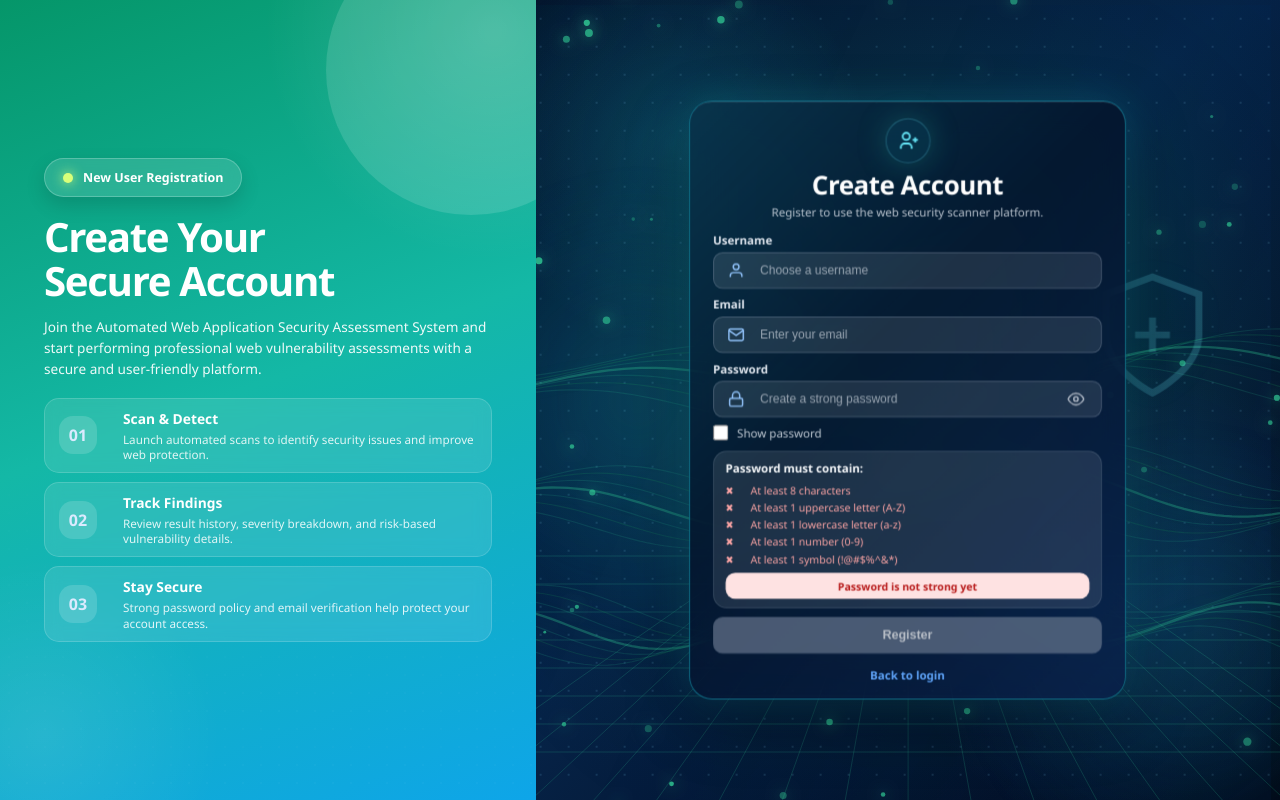
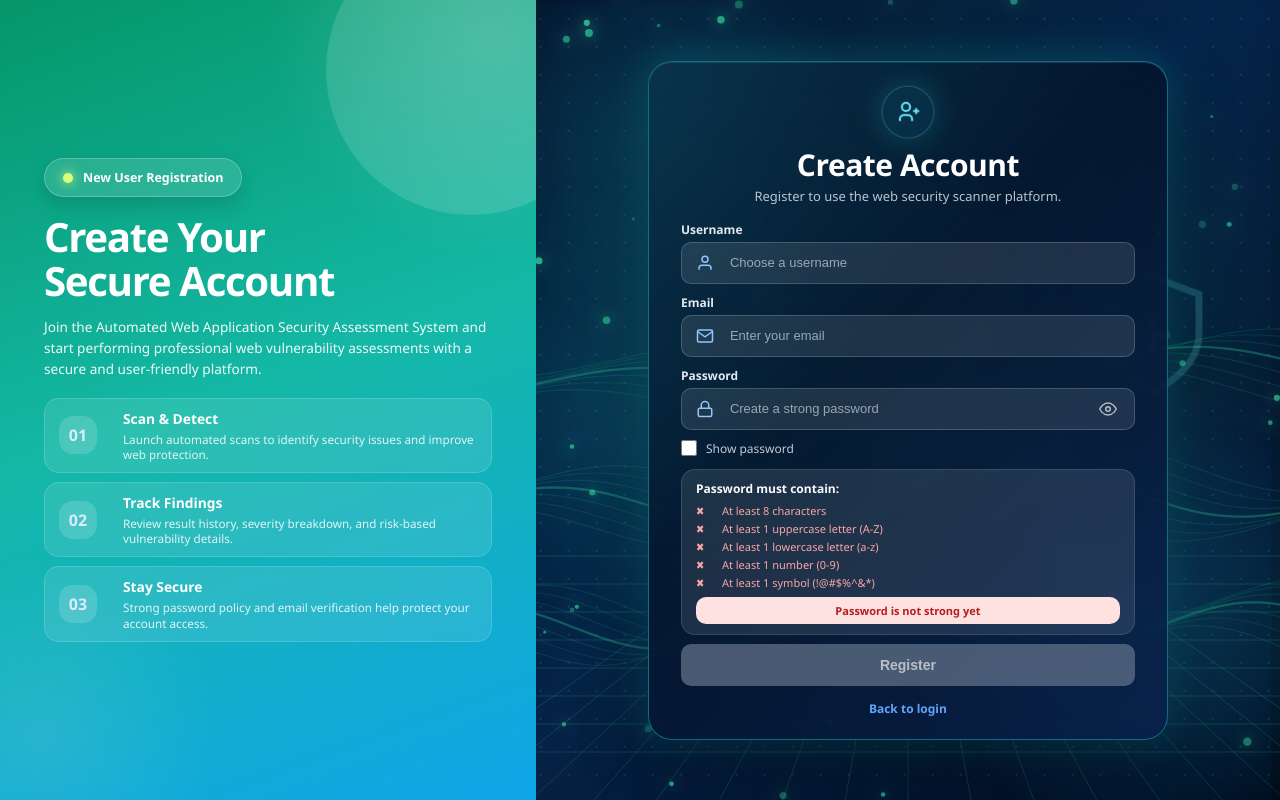
Before and after one commit to deenesh16/fyp-security-system, a Flask app: page /register in a window 1280 px wide. Run offline with Flask 3, Linux system fonts and the light colour scheme; some libraries are stand-ins or nearby versions.

Commit message:
Increase login and register form box size

```diff
--- a/templates/register.html
+++ b/templates/register.html
@@ -828,6 +828,65 @@ body {
     }
 }
 
+
+/* FORM BOX SLIGHTLY BIGGER UPDATE */
+.form-card {
+    max-width: 520px !important;
+    padding: 24px 32px 22px !important;
+    transform: scale(1) !important;
+}
+
+.lock-badge {
+    width: 52px !important;
+    height: 52px !important;
+    margin-bottom: 10px !important;
+}
+
+.lock-badge svg {
+    width: 24px !important;
+    height: 24px !important;
+}
+
+.form-card h2 {
+    font-size: 30px !important;
+    margin-bottom: 6px !important;
+}
+
+.subtitle {
+    font-size: 13px !important;
+    margin-bottom: 16px !important;
+}
+
+.input-wrap input {
+    height: 42px !important;
+    font-size: 13px !important;
+}
+
+.main-btn {
+    height: 42px !important;
+    font-size: 14px !important;
+}
+
+.form-group {
+    margin-bottom: 10px !important;
+}
+
+.show-password {
+    margin: 3px 0 12px !important;
+}
+
+.password-box {
+    padding: 10px 14px !important;
+    max-height: 205px !important;
+}
+
+@media (max-width: 640px) {
+    .form-card {
+        max-width: 100% !important;
+        padding: 22px 18px 18px !important;
+    }
+}
+
     </style>
 </head>
 
```
Also changed, not shown: templates/login.html (+59 -0 lines).
